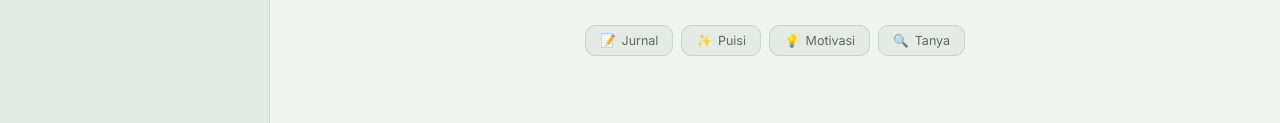
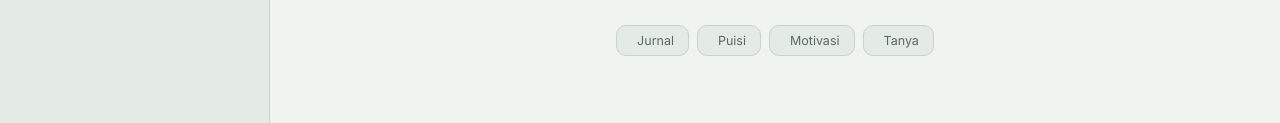
Before and after one commit to browil444/HAi, a plain HTML site: page index.html in a window 1280 px wide. Shown: the part 481-604 px from the top of the page. Drawn offline with nearby package versions, Linux system fonts and the light colour scheme.

Commit message:
Update index.html

```diff
--- a/index.html
+++ b/index.html
@@ -859,10 +859,10 @@
                     </div>
                 </div>
                 <div class="quick-tags">
-                    <div class="tag" onclick="setInput('Tuliskan diary harian saya dengan tema refleksi')"><span>📝</span> Jurnal</div>
-                    <div class="tag" onclick="setInput('Bantu saya menulis puisi tentang senja')"><span>✨</span> Puisi</div>
-                    <div class="tag" onclick="setInput('Berikan motivasi untuk hari ini')"><span>💡</span> Motivasi</div>
-                    <div class="tag" onclick="setInput('Jelaskan konsep ini dengan sederhana')"><span>🔍</span> Tanya</div>
+                    <div class="tag" onclick="setInput('Tuliskan diary harian saya dengan tema refleksi')"><span></span> Jurnal</div>
+                    <div class="tag" onclick="setInput('Bantu saya menulis puisi tentang senja')"><span></span> Puisi</div>
+                    <div class="tag" onclick="setInput('Berikan motivasi untuk hari ini')"><span></span> Motivasi</div>
+                    <div class="tag" onclick="setInput('resep makanan buat anak kos')"><span></span> Tanya</div>
                 </div>
             </div>
 
```
